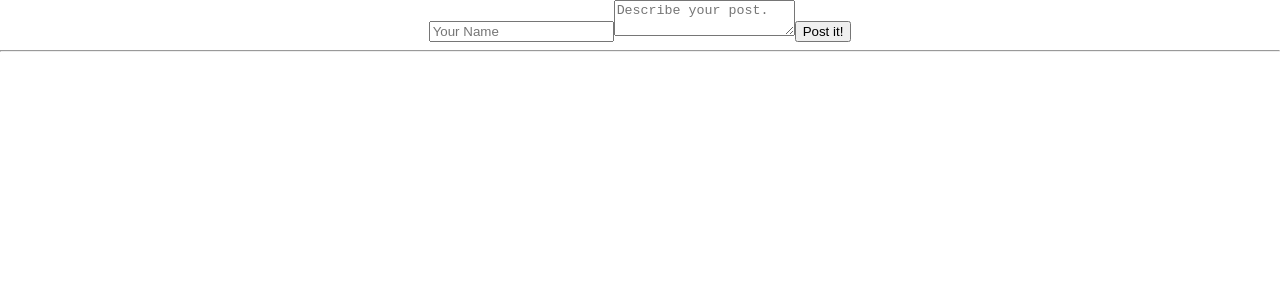
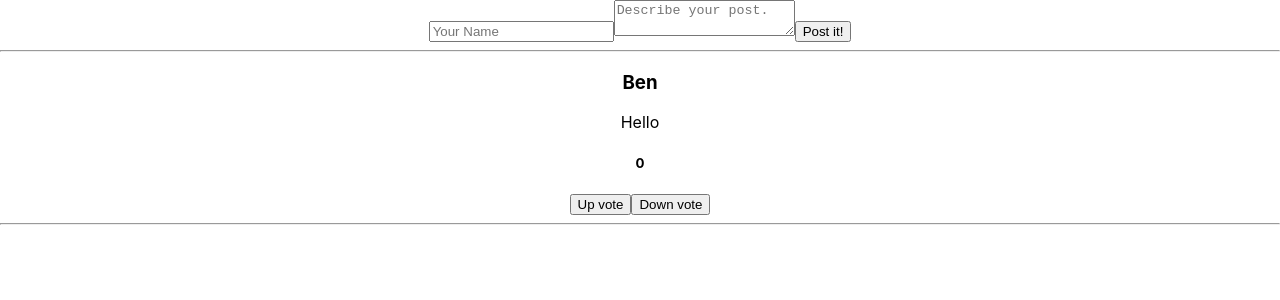
Before and after one commit to quantum93/sub-reddit, a React (Create React App) app: page / in a window 1280 px wide. Shown: the top 300 px of the page. Built offline with nearby package versions, Linux system fonts and the light colour scheme.

Commit message:
It works for voting

```diff
--- a/src/App.js
+++ b/src/App.js
@@ -3,20 +3,35 @@ import logo from './logo.svg';
 import './App.css';
 import PostList from './components/postlist';
 import NewPostForm from './components/NewPostForm';
+import { v4 } from 'uuid';
 
 class App extends React.Component {
 
   constructor(props) {
     super(props);
     this.state = {
-      masterPostList: []
+      masterPostList: [
+        { name: 'Ben', body: 'Hello', vote: 0, comments: [], id: v4() }
+      ]
     };
     this.handleAddingNewPostToList = this.handleAddingNewPostToList.bind(this);
+    this.handleVote = this.handleVote.bind(this);
   }
 
   handleAddingNewPostToList(newPost) {
-    var newMasterPostList = this.state.masterPostList.slice();
+    let newMasterPostList = this.state.masterPostList.slice();
     newMasterPostList.push(newPost);
+    this.setState({masterPostList: newMasterPostList})
+  }
+
+  handleVote(index, increment) {
+    let newMasterPostList = this.state.masterPostList.slice();
+    let post = newMasterPostList[index]
+    if (increment){
+      post.vote++;
+    } else {
+      post.vote--
+    }
     this.setState({masterPostList: newMasterPostList})
   }
 
@@ -24,7 +39,7 @@ class App extends React.Component {
     return (
       <div className="App">
         <NewPostForm onNewPostCreation={this.handleAddingNewPostToList}/>
-        <PostList postList={this.state.masterPostList}/>
+        <PostList postList={this.state.masterPostList} onVote={this.handleVote}/>
       </div>
     );
   }
--- a/src/components/post.js
+++ b/src/components/post.js
@@ -4,16 +4,11 @@ import PropTypes from 'prop-types';
 function Post(props) {
 
   function increment() {
-    console.log('Hey')
-    props.toPost.vote++;
-    console.log(props.toPost.vote);
-
+    props.onVote(props.index, true)
   }
 
   function decrement() {
-    if (props.toPost.vote > 0) {
-      props.toPost.vote--;
-    }
+    props.onVote(props.index, false)
   }
 
   return (
@@ -30,7 +25,8 @@ function Post(props) {
 }
 
 Post.propTypes = {
-  toPost: PropTypes.object.isRequired
+  toPost: PropTypes.object.isRequired,
+  onVote: PropTypes.func.isRequired
 }
 
 export default Post;
--- a/src/components/postlist.js
+++ b/src/components/postlist.js
@@ -6,9 +6,12 @@ function PostList(props) {
   return (
     <div>
     <hr/>
-    {props.postList.map((post) =>
+    {props.postList.map((post, i) =>
       <Post toPost={post}
-      key={post.id} />
+      index={i}
+      key={post.id}
+      onVote={props.onVote}
+      />
     )}
     </div>
   );
@@ -16,6 +19,7 @@ function PostList(props) {
 
 PostList.propTypes = {
   postList: PropTypes.array.isRequired,
+  onVote: PropTypes.func.isRequired
 }
 
 export default PostList;
```
